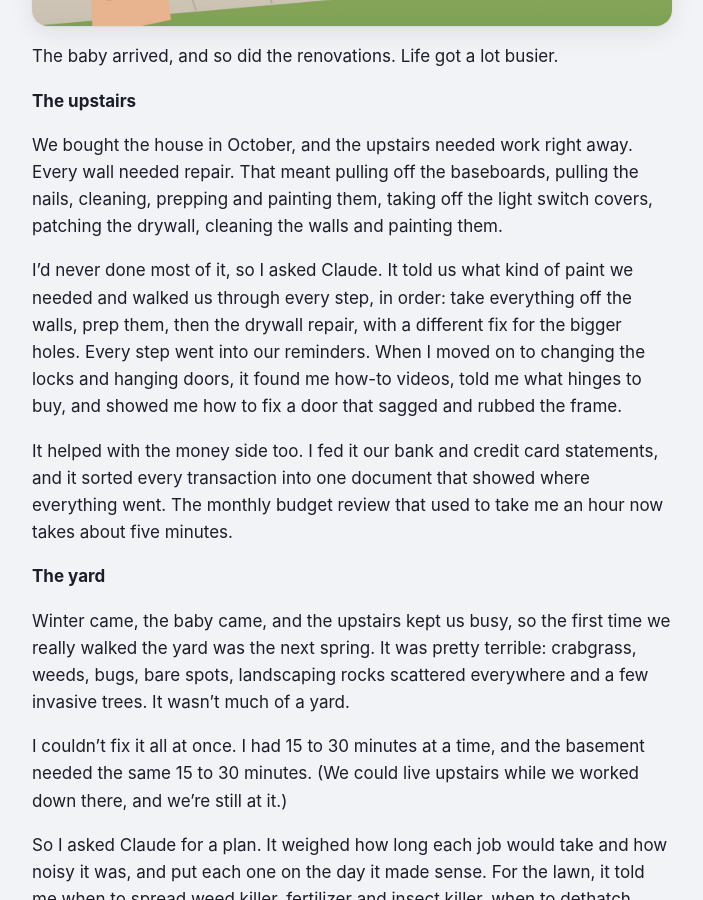
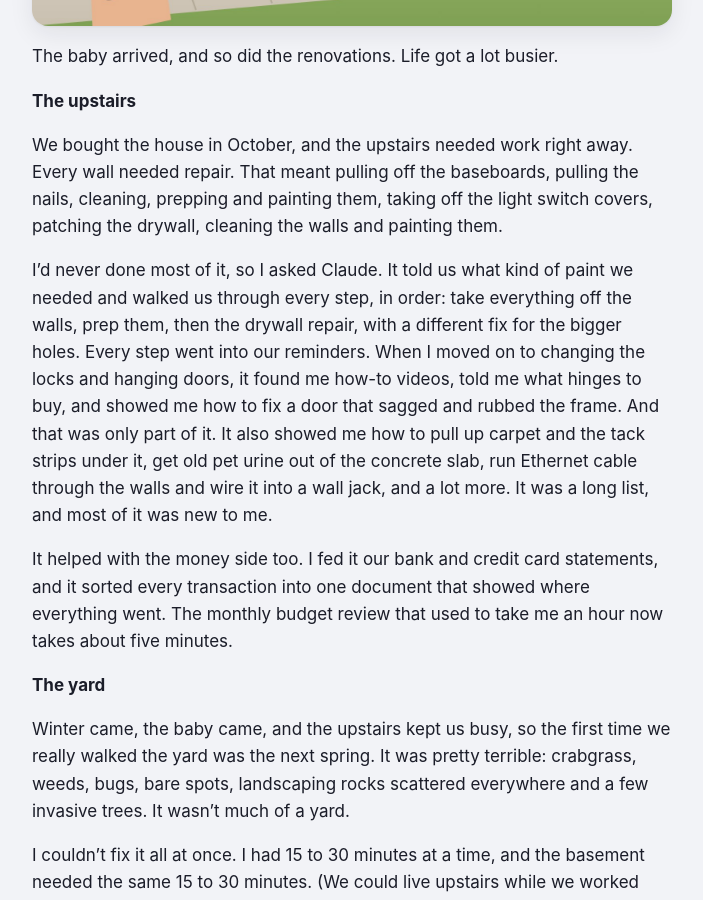
Before and after one commit to steibelapps/steibelapps.github.io, a Jekyll site: the page built from _posts/2026-12-06-a-potty-timer.md, in a window 1280 px wide and 900 px high, scrolled down 608 px. Shown: the whole window, without its empty margins (288-991 px from the left). Built offline with Jekyll 4.4.1, drawn with Linux system fonts in a browser that asks for light colours.

Commit message:
Dec 6 post: the rest of the renovation list
Co-Authored-By: Claude Opus 5.5 <noreply@anthropic.com>
Claude-Session: https://claude.ai/code/session_012svooy2GteLEcifb4fmAAz

```diff
--- a/_posts/2026-12-06-a-potty-timer.md
+++ b/_posts/2026-12-06-a-potty-timer.md
@@ -12,7 +12,7 @@ The baby arrived, and so did the renovations. Life got a lot busier.
 
 We bought the house in October, and the upstairs needed work right away. Every wall needed repair. That meant pulling off the baseboards, pulling the nails, cleaning, prepping and painting them, taking off the light switch covers, patching the drywall, cleaning the walls and painting them.
 
-I'd never done most of it, so I asked Claude. It told us what kind of paint we needed and walked us through every step, in order: take everything off the walls, prep them, then the drywall repair, with a different fix for the bigger holes. Every step went into our reminders. When I moved on to changing the locks and hanging doors, it found me how-to videos, told me what hinges to buy, and showed me how to fix a door that sagged and rubbed the frame.
+I'd never done most of it, so I asked Claude. It told us what kind of paint we needed and walked us through every step, in order: take everything off the walls, prep them, then the drywall repair, with a different fix for the bigger holes. Every step went into our reminders. When I moved on to changing the locks and hanging doors, it found me how-to videos, told me what hinges to buy, and showed me how to fix a door that sagged and rubbed the frame. And that was only part of it. It also showed me how to pull up carpet and the tack strips under it, get old pet urine out of the concrete slab, run Ethernet cable through the walls and wire it into a wall jack, and a lot more. It was a long list, and most of it was new to me.
 
 It helped with the money side too. I fed it our bank and credit card statements, and it sorted every transaction into one document that showed where everything went. The monthly budget review that used to take me an hour now takes about five minutes.
 
```
